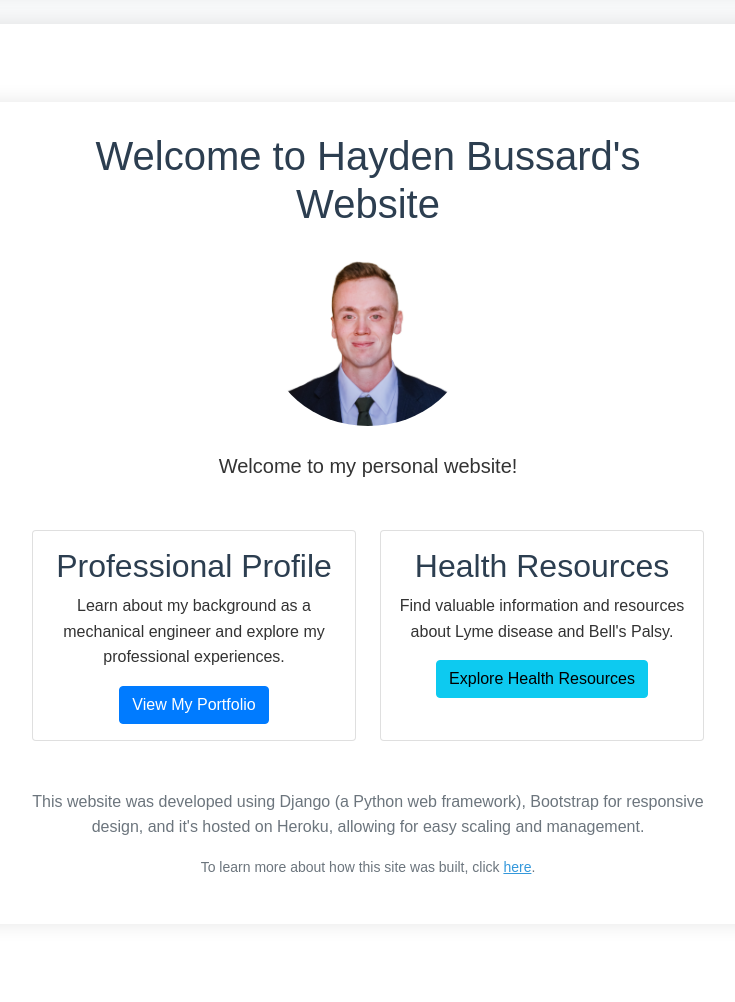
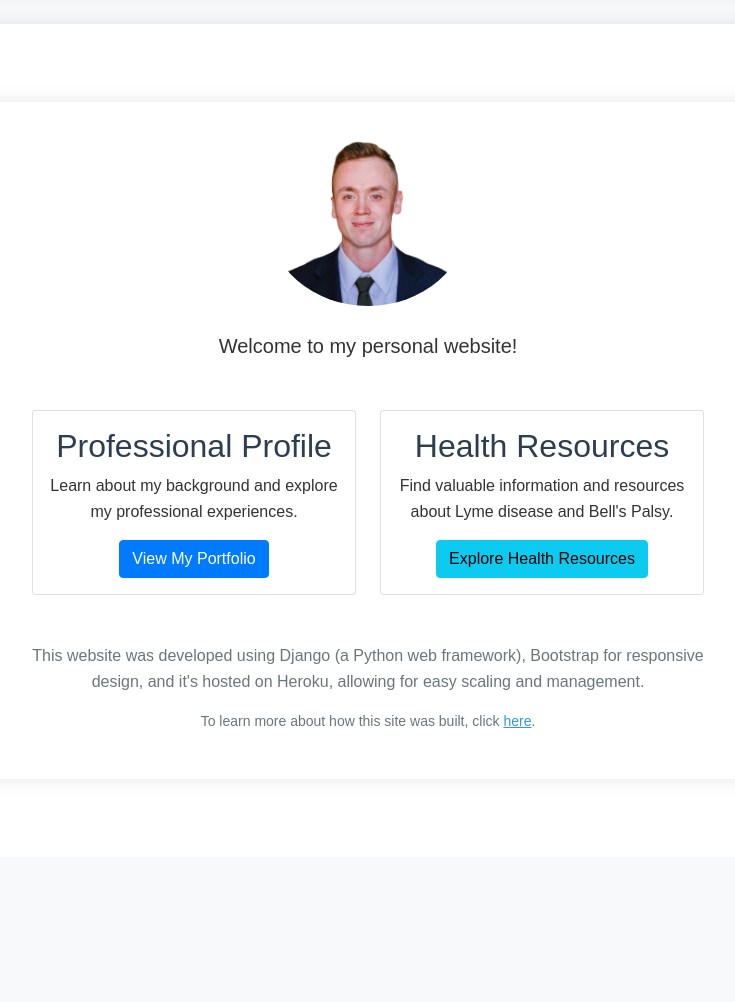
Before and after one commit to HaydenBussard/mywebsite, a Django app: page / in a window 1280 px wide. Shown: the part 118-1120 px from the top of the page, without its empty margins (272-1007 px from the left). After the commit the page ends 846 px from the top, so only its background shows below. Run offline with Django 4.2, Linux system fonts and the light colour scheme; some libraries are stand-ins or nearby versions.

Commit message:
Update resume

```diff
--- a/my_website/templates/about_me.html
+++ b/my_website/templates/about_me.html
@@ -13,7 +13,7 @@
                 <img src="{% static 'images/headshot.JPG' %}" alt="Hayden Bussard" class="rounded-circle img-fluid" style="max-width: 200px;">
             </div>
 
-            <p class="lead">Hello! I'm Hayden Bussard, a mechanical engineer with a diverse skill set based in Ocean Township, NJ.</p>
+            <p class="lead">Hello! I'm Hayden Bussard, a mechanical engineer based in Ocean Township, NJ.</p>
 
             <!-- Resume Download and Preview -->
             <div class="my-4">
--- a/my_website/templates/home.html
+++ b/my_website/templates/home.html
@@ -7,7 +7,7 @@
 <div class="container my-5">
     <div class="row">
         <div class="col-md-8 offset-md-2 text-center">
-            <h1 class="mb-4">Welcome to Hayden Bussard's Website</h1>
+            <!-- <h1 class="mb-4">Welcome to Hayden Bussard's Website</h1> -->
 
             <div class="mb-4">
                 <img src="{% static 'images/headshot.JPG' %}" alt="Hayden Bussard" class="rounded-circle img-fluid" style="max-width: 200px;">
@@ -20,7 +20,7 @@
                     <div class="card h-100">
                         <div class="card-body">
                             <h2 class="card-title">Professional Profile</h2>
-                            <p class="card-text">Learn about my background as a mechanical engineer and explore my professional experiences.</p>
+                            <p class="card-text">Learn about my background and explore my professional experiences.</p>
                             <a href="{% url 'about' %}" class="btn btn-primary">View My Portfolio</a>
                         </div>
                     </div>
```
Also changed, not shown: 3 other files.
